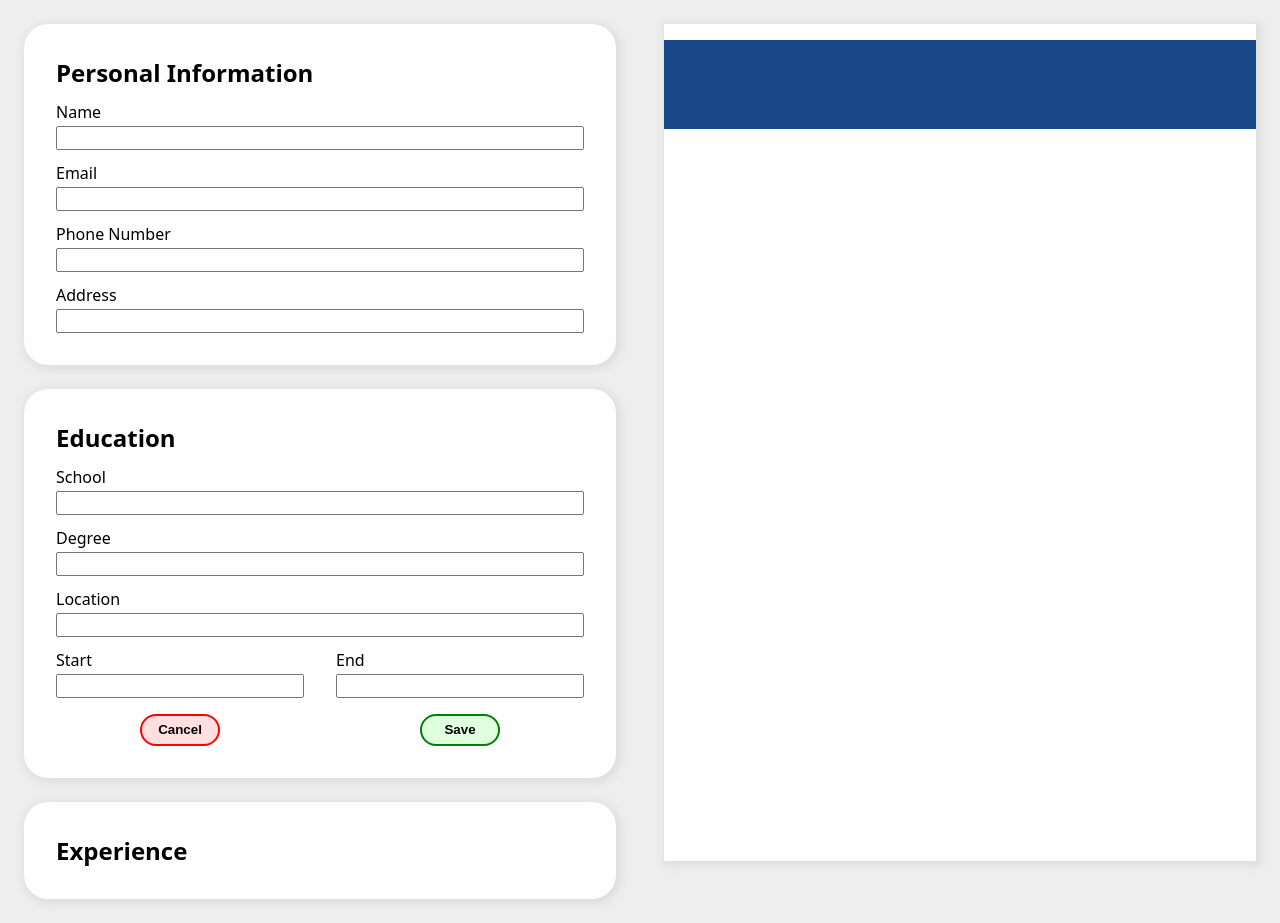
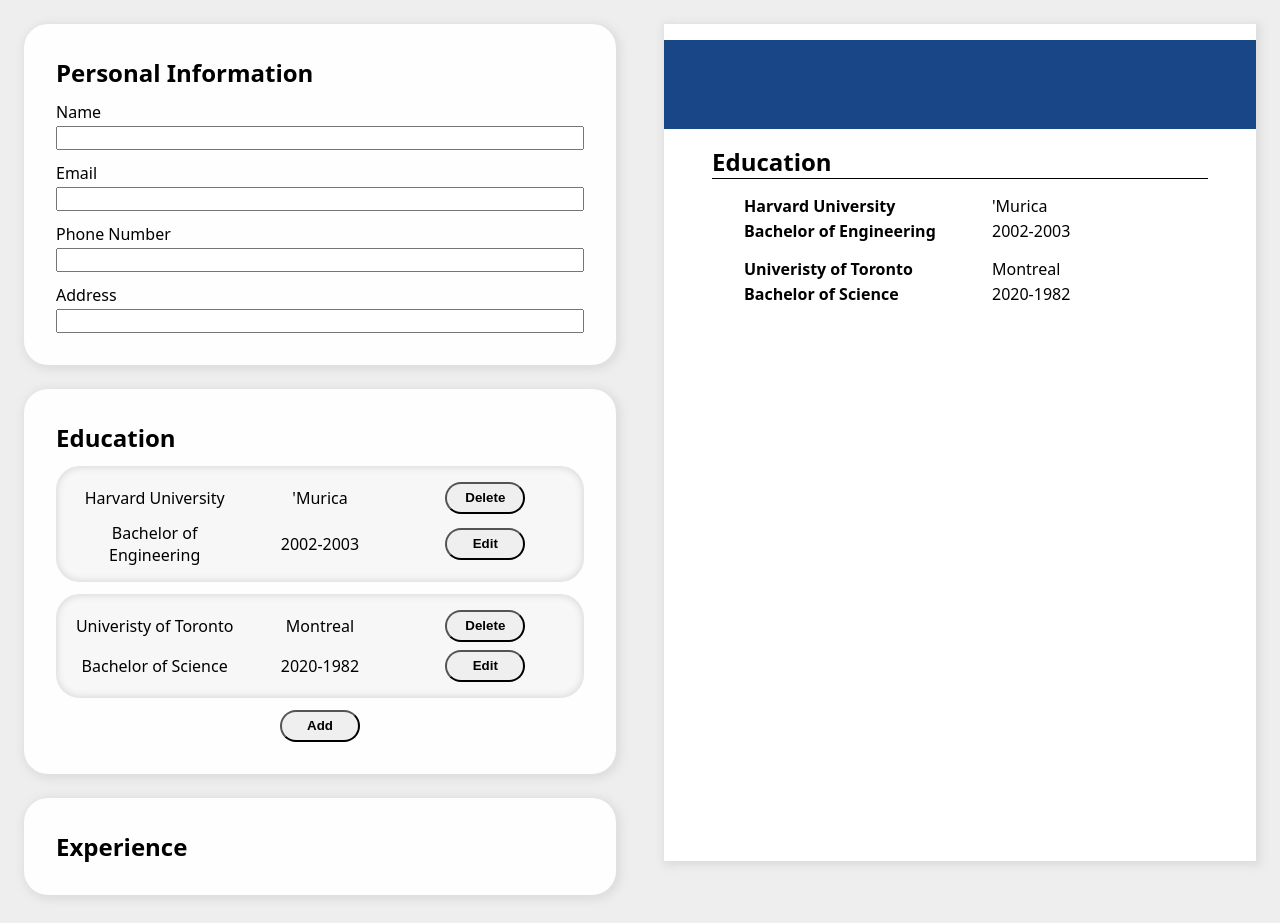
Before and after one commit to Haris-199/cv-project, a React (Vite) app: page / in a window 1280 px wide. Built offline with nearby package versions, Linux system fonts and the light colour scheme.

Commit message:
Showcase list of education

```diff
--- a/src/App.jsx
+++ b/src/App.jsx
@@ -10,7 +10,22 @@
       number: "",
       address: "",
     },
-    education: [],
+    education: [
+      {
+        school: "Harvard University",
+        degree: "Bachelor of Engineering",
+        location: "'Murica",
+        start: "2002",
+        end: "2003",
+      },
+      {
+        school: "Univeristy of Toronto",
+        degree: "Bachelor of Science",
+        location: "Montreal",
+        start: "2020",
+        end: "1982",
+      },
+    ],
     experience: [
       {
         title: "",
--- a/src/components/Form.jsx
+++ b/src/components/Form.jsx
@@ -1,23 +1,23 @@
 import { useState } from "react";
-import CancelButton from './CancelButton';
-import SaveButton from './SaveButton';
+import CancelButton from "./CancelButton";
+import SaveButton from "./SaveButton";
 import "../styles/form.css";
 
-export default function Form({ info , handleChange}) {
-  const [education, setEducation] = useState(
-    {
+export default function Form({ info, handleChange }) {
+  const [showEducationInputs, setShowEducationInputs] = useState(false);
+
+  const [education, setEducation] = useState({
     school: "",
     degree: "",
     location: "",
     start: "",
     end: "",
-    }
-  );
+  });
 
   function cloneInfo() {
     const newObj = { ...info };
     newObj.personal = { ...info.personal };
-    newObj.education = [ ...info.education ];
+    newObj.education = [...info.education];
     return newObj;
   }
 
@@ -80,6 +80,8 @@
 
         <div className="education">
           <h2>Education</h2>
+          {showEducationInputs ? (
+            <>
               <label htmlFor="school-name">School</label>
               <input
                 type="text"
@@ -136,7 +138,8 @@
               />
 
               <CancelButton />
-          <SaveButton onClick={() => {
+              <SaveButton
+                onClick={() => {
                   const newObj = cloneInfo();
                   newObj.education.push(education);
                   handleChange(newObj);
@@ -149,6 +152,22 @@
                   });
                 }}
               />
+            </>
+          ) : (
+            <>
+              {info.education.map((obj) => (
+                <div key={obj.school} className="edu-item-preview">
+                  <button type="button" className="del-btn">Delete</button>
+                  <p className="school">{obj.school}</p>
+                  <p className="location">{obj.location}</p>
+                  <p className="degree">{obj.degree}</p>
+                  <p className="length">{obj.start}-{obj.end}</p>
+                  <button type="button" className="edit-btn">Edit</button>
+                </div>
+              ))}
+              <button type="button" className="add-btn">Add</button>
+            </>
+          )}
         </div>
 
         <div className="experience">
--- a/src/styles/form.css
+++ b/src/styles/form.css
@@ -29,17 +29,73 @@
   grid-template-columns: 1fr 1fr;
   column-gap: 2rem;
 }
+.education button {
+  justify-self: center;
+  width: 5rem;
+  height: 2rem;
+  border-radius: 1rem;
+  font-weight: bold;
+}
+.education button:hover {
+  cursor: pointer;
+  opacity: 0.6;
+}
+.edu-item-preview {
+  grid-column: 1 / -1;
+  padding: 1rem;
+  margin-top: 0.75rem;
+  border-radius: 1.5rem;
+  background-color: #f7f7f7;
+  box-shadow: inset 0px 0px 6px 2px #ddd;
 
+  display: grid;
+  row-gap: 0.5rem;
+  text-align: center;
+  grid-template-columns: 1fr 1fr 1fr;
+  grid-template-areas: "school location delete" "degree length edit";
+  justify-items: center;
+  align-items: center;
+}
+.del-btn {
+  grid-area: delete;
+}
+.school {
+  grid-area: school;
+}
+.location {
+  grid-area: location;
+}
+.degree {
+  grid-area: degree;
+}
+.length {
+  grid-area: length;
+}
+.edit-btn {
+  grid-area: edit;
+}
+@media (max-width: 600px) {
+  .edu-item-preview {
+    grid-template-columns: 1fr 1fr;
+    grid-template-areas: "school school" "location location" "degree degree" "length length" "delete edit";
+  }
+}
+.education h2 {
+  grid-column: 1 / -1;
+}
 .education label {
   margin-top: 0.75rem;
   margin-bottom: 0.2rem;
 }
-
 .education label,
 .education input {
   grid-column: 1 / -1;
 }
-
+.add-btn {
+  margin-top: 0.75rem;
+  grid-column: 1 / -1;
+  justify-self: center;
+}
 #school-start,
 #school-end,
 label[for="school-start"],
@@ -50,25 +106,13 @@
   grid-area: 8 / 2 / 9 / 3;
 }
 
-.cancel,
-.save {
-  margin-top: 1rem;
-  justify-self: center;
-  width: 5rem;
-  height: 2rem;
-  border-radius: 1rem;
-  font-weight: bold;
-}
-.cancel:hover,
-.save:hover {
-  cursor: pointer;
-  opacity: 0.6;
-}
 .cancel {
+  margin-top: 0.75rem;
   background-color: #ffdfdf;
   border: 2px solid red;
 }
 .save {
+  margin-top: 0.75rem;
   background-color: #dfffdf;
   border: 2px solid green;
 }
```
Lines whose indentation alone changed are shown as unchanged.
